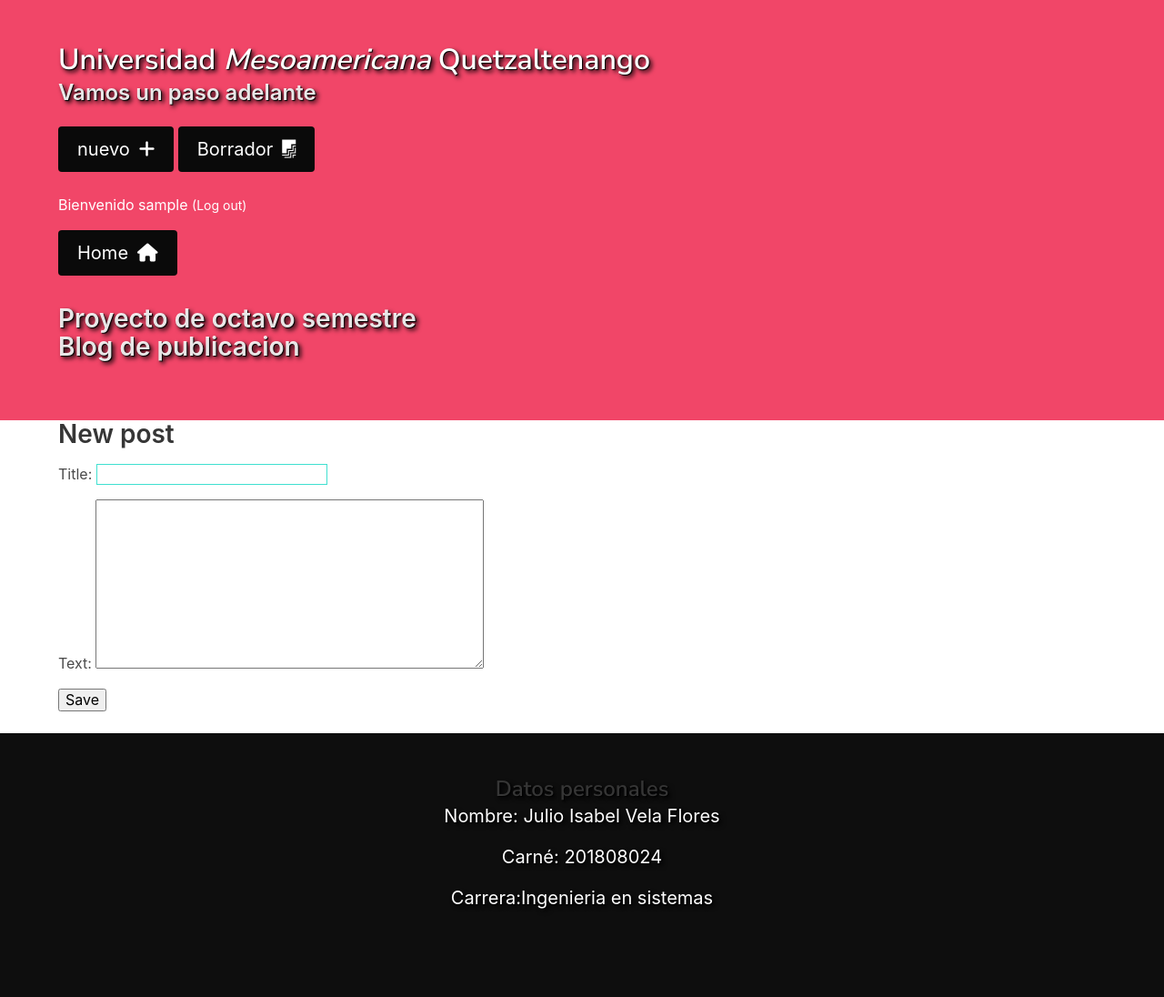
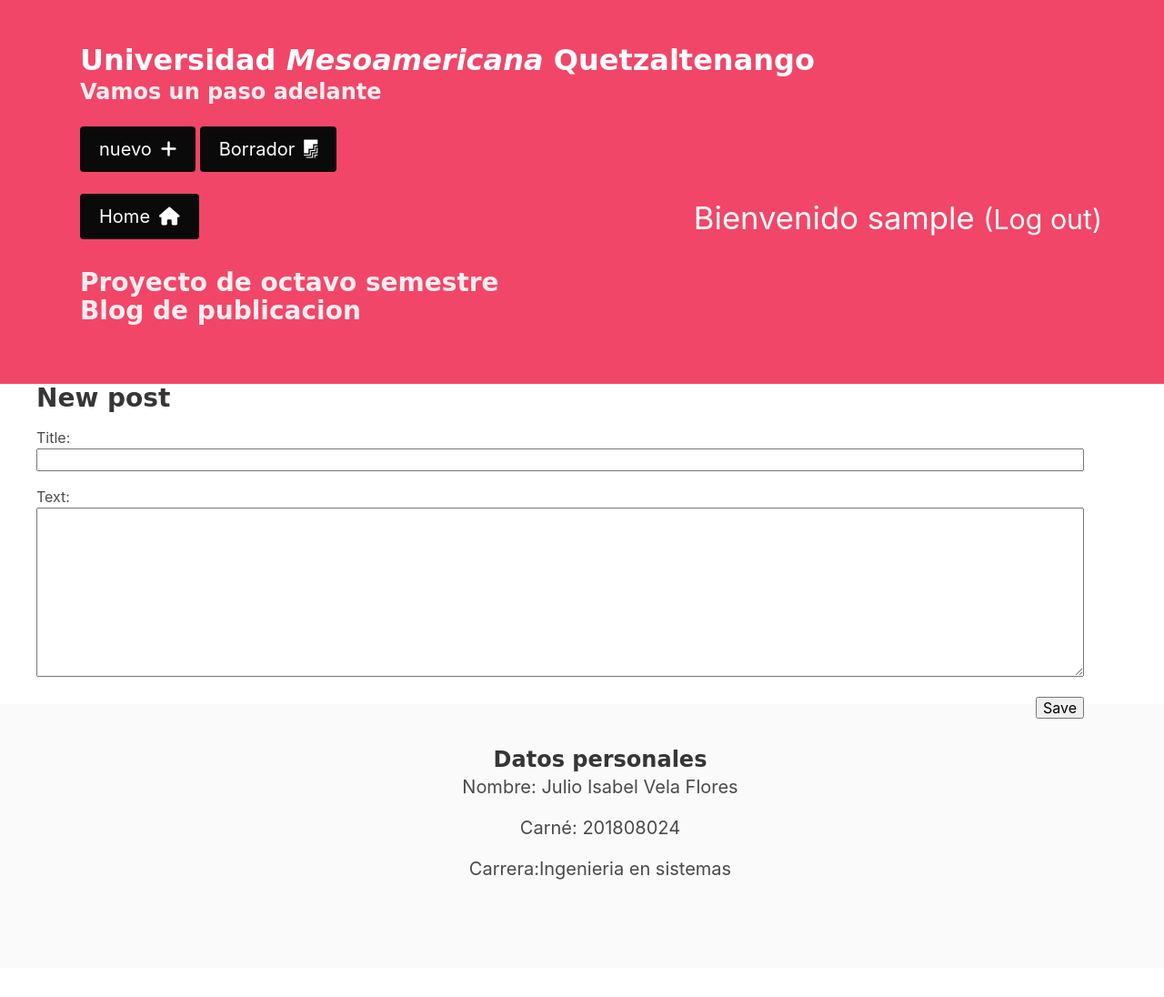
Before and after one commit to Juliovela23/Proyecto-blog, a Django app: page /post/new in a window 1280 px wide. Shown: the whole page at 91% size. After the commit the page ends 967 px from the top, so only its background shows below. Run offline with Django 3.2, Linux system fonts and the light colour scheme; the visitor is signed in with stand-in values (Sample User, id 1); some libraries are stand-ins or nearby versions.

Commit message:
tercera xd

```diff
--- a/blog/static/css/blog.css
+++ b/blog/static/css/blog.css
@@ -1,89 +1,56 @@
-.cta {
-    height: 500px;
-    border-top: 10px solid turquoise;
+.page-header {
+    background-color: #C25100;
+    margin-top: 0;
+    padding: 20px 20px 20px 40px;
 }
 
-footer {
-    color: white;
-    background: rgb(14, 14, 14) !important;
+.page-header h1,
+.page-header h1 a,
+.page-header h1 a:visited,
+.page-header h1 a:active {
+    color: #ffffff;
+    font-size: 36pt;
+    text-decoration: none;
 }
 
-footer strong {
-    color: turquoise;
+.content {
+    margin-left: 40px;
 }
 
-footer a {
-    color: turquoise;
+h1,
+h2,
+h3,
+h4 {
+    font-family: 'Lobster', cursive;
 }
 
-.title {
-    color: white;
-    font-weight: 800;
-    font-size: 4rem;
-    font-family: 'Nunito Sans', sans-serif;
-    text-shadow: 1px 1px 1px #000, 3px 3px 5px rgb(0, 0, 3);
+.date {
+    color: #828282;
 }
 
-.subtitle {
-    color: white;
-    font-size: 1.2rem;
-    text-shadow: 1px 1px 1px #000, 3px 3px 5px rgb(0, 0, 3);
+.save {
+    float: right;
 }
 
-hr.content-divider {
-    max-width: 75px;
-    height: 5px;
+.post-form textarea,
+.post-form input {
+    width: 100%;
 }
 
-#parallax-1 {
-    background: url(https://source.unsplash.com/featured/?nature);
-    background-attachment: fixed;
-    background-position: center;
-    background-repeat: no-repeat;
-    background-size: cover;
-    border-top: 10px solid coral;
+.top-menu,
+.top-menu:hover,
+.top-menu:visited {
+    color: #ffffff;
+    float: right;
+    font-size: 26pt;
+    margin-right: 20px;
 }
 
-#parallax-1 hr {
-    background: coral;
+.post {
+    margin-bottom: 70px;
 }
 
-#parallax-2 {
-    background: url(https://source.unsplash.com/featured/?computers);
-    background-attachment: fixed;
-    background-position: center;
-    background-repeat: no-repeat;
-    background-size: cover;
-    border-top: 10px solid yellow;
+.post h2 a,
+.post h2 a:visited {
+    color: #000000;
 }
-
-#parallax-2 hr {
-    background: yellow;
-}
-
-#parallax-3 {
-    background: url(https://source.unsplash.com/featured/?city);
-    background-attachment: fixed;
-    background-position: center;
-    background-repeat: no-repeat;
-    background-size: cover;
-    border-top: 10px solid hotpink;
-}
-
-#parallax-3 hr {
-    background: hotpink;
-}
-
-.label {
-    color: black;
-}
-
-input {
-    background: transparent !important;
-    border: 1px solid turquoise !important;
-    color: white !important;
-}
-
-input::placeholder {
-    color: white !important;
-}
```
